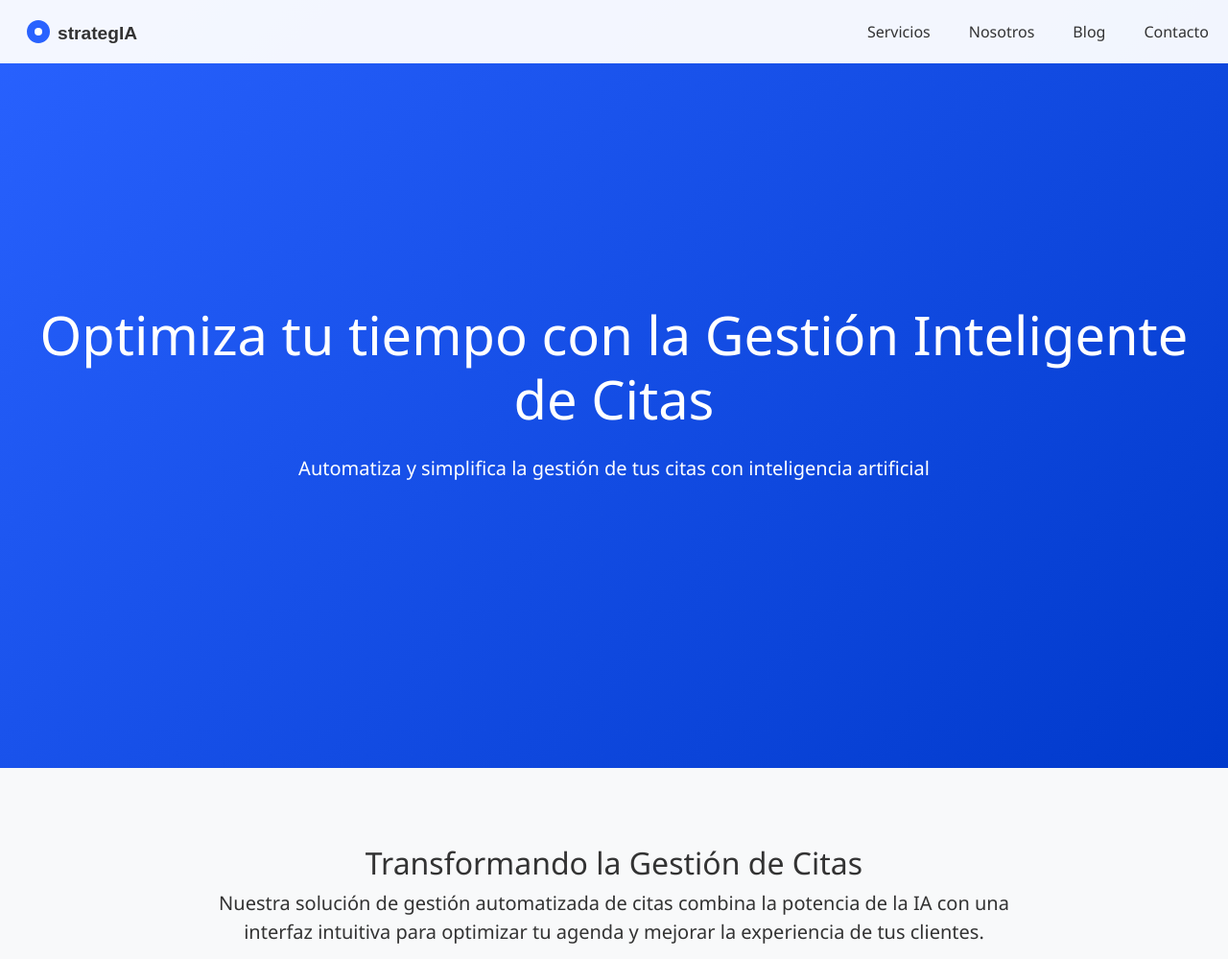
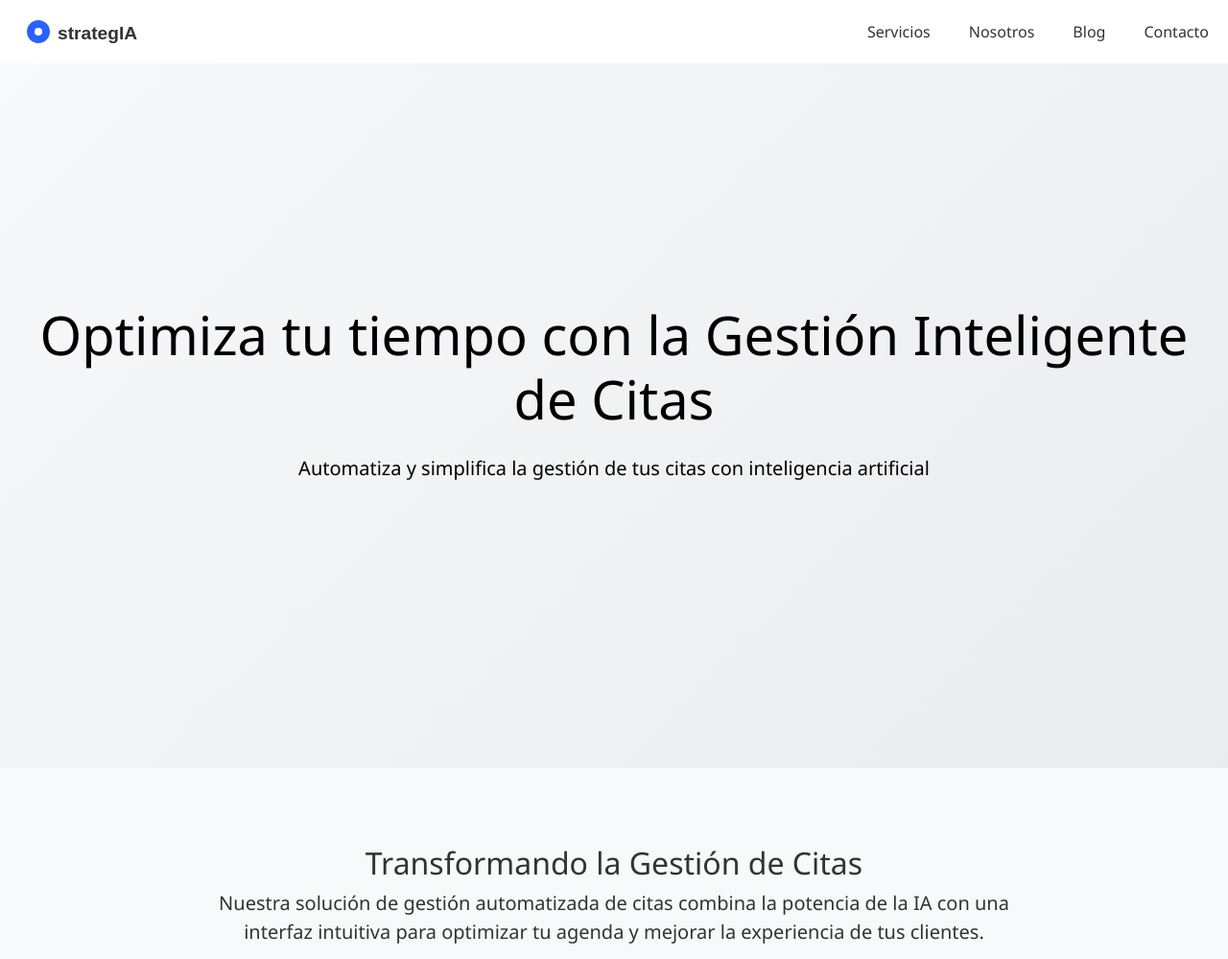
Before and after one commit to martinlengua/strategiaIA-web, a Flask app: page /servicios/citas in a window 1280 px wide. Shown: the top 999 px of the page at 96% size. Run offline with Flask 3, Linux system fonts and the light colour scheme; some libraries are stand-ins or nearby versions.

Commit message:
add new front change

```diff
--- a/static/css/style.css
+++ b/static/css/style.css
@@ -415,13 +415,13 @@
 
 /* Citas Page Styles */
 .citas-hero {
-    background: linear-gradient(135deg, var(--primary-color) 0%, var(--secondary-color) 100%);
-    color: white;
+    background: white /* linear-gradient(135deg, var(--primary-color) 0%, var(--secondary-color) 100%); */
+    color: black;
     padding: 150px 0 100px;
 }
 .citas-hero .display-4,
 .citas-hero .lead {
-    color: white;
+    color: black;
 }
 .intro-section,
 .features-section,
```
